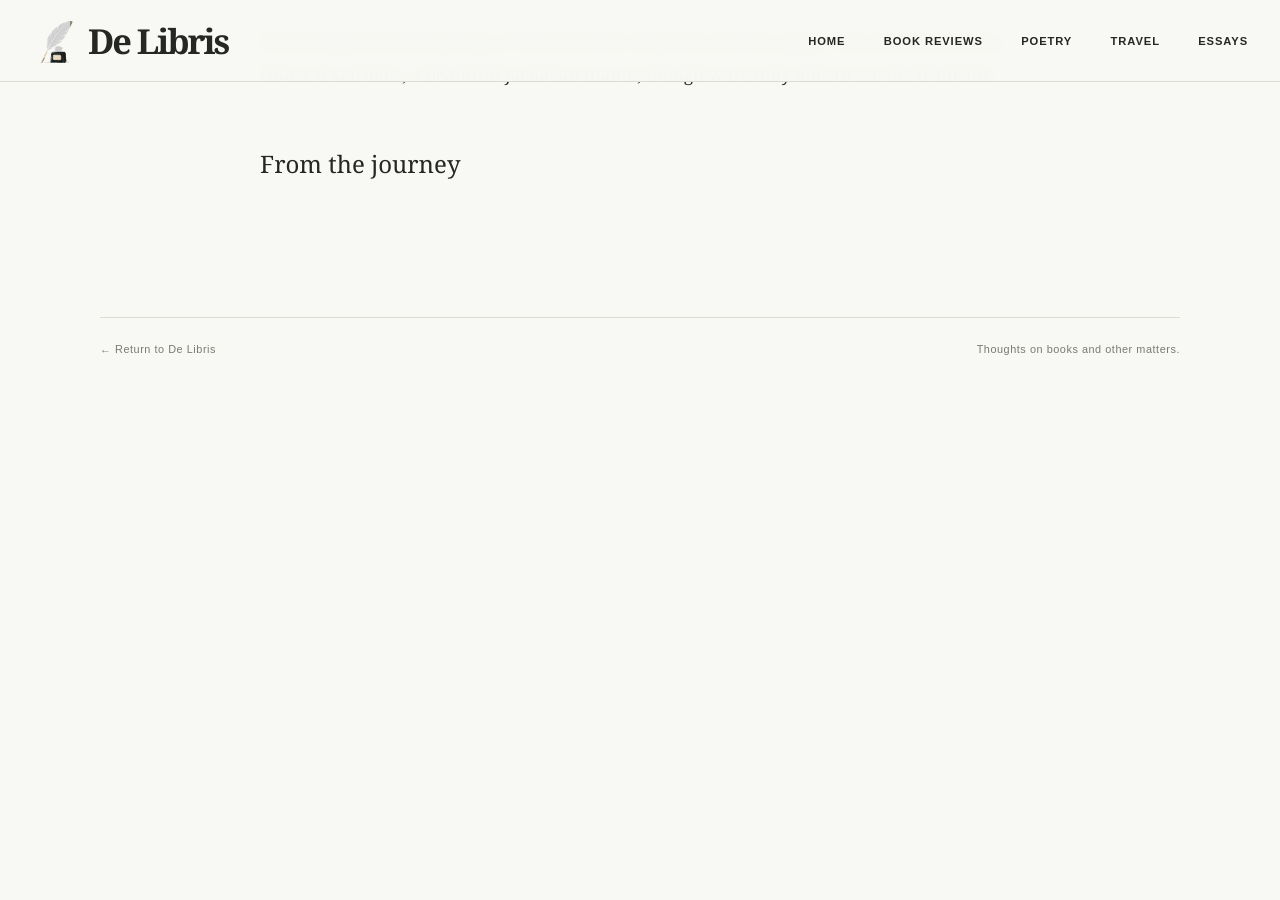
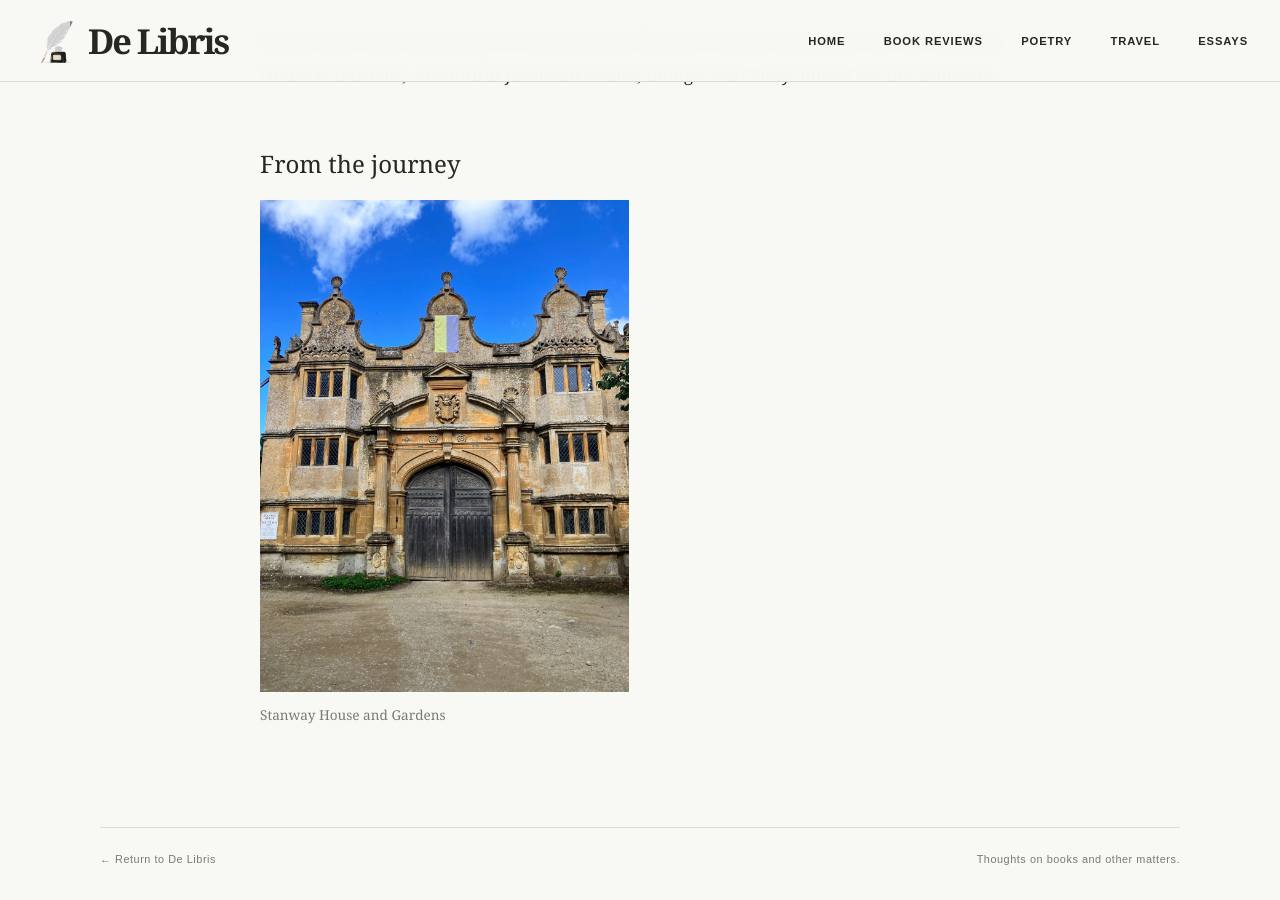
Before and after one commit to homo-ignotus/delibris, a Jekyll site: the page built from _travels/a-week-in-the-cotswolds.md, in a window 1280 px wide and 900 px high, scrolled down 791 px. Built offline with Jekyll 4.4.1, drawn with Linux system fonts in a browser that asks for light colours; before the commit the page ends 1181 px from its top, so only the background shows below that.

Commit message:
Update a-week-in-the-cotswolds.md

```diff
--- a/_travels/a-week-in-the-cotswolds.md
+++ b/_travels/a-week-in-the-cotswolds.md
@@ -2,7 +2,9 @@
 title: A Week in the Cotswolds
 dates: September 2026
 order: 2
-gallery: [Stanway_house.png]
+gallery:
+  - image: /assets/images/travel/Stanway_house.png
+    caption: Stanway House and Gardens
 ---
 One week, 82 miles, great food, and lots of conversation
 
```
